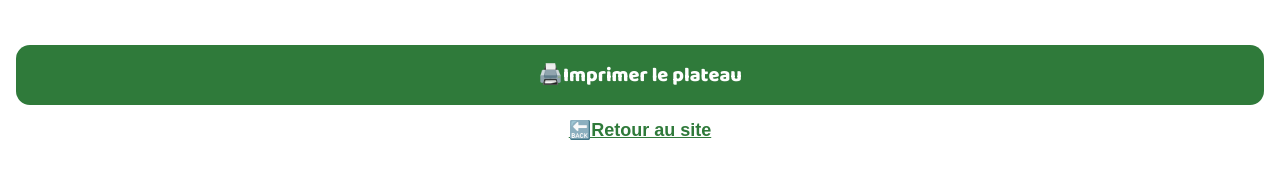
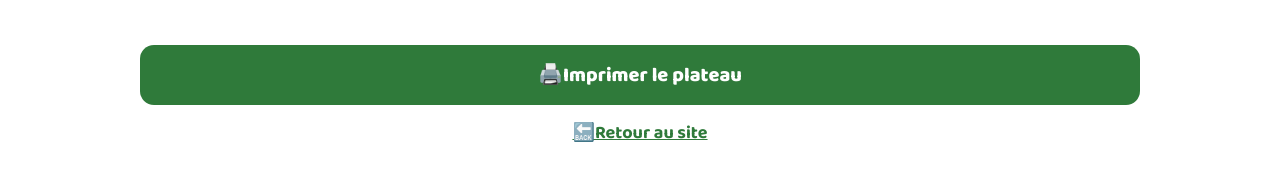
Before and after one commit to Milla202692/ecodefi, a plain HTML site: page plateau.html in a window 1280 px wide. Drawn offline with Linux system fonts and the light colour scheme.

Commit message:
Update style.css

```diff
--- a/style.css
+++ b/style.css
@@ -174,13 +174,13 @@ body {
 	margin-top: 10px ;
 }
 .page-plateau {
-	max-widht: 1000px ;
+	max-width: 1000px ;
 	margin: 0 auto ;
 	padding: 24px 16px ;
-    font-family: "Boloo 2",sans-serif ;
+    font-family: "Baloo 2",sans-serif ;
 }
 .plateau-image {
-	widht: 100% ;
+	width: 100% ;
     border-radius: 12px ;
 	margin-bottom: 16px ;
 }
```
